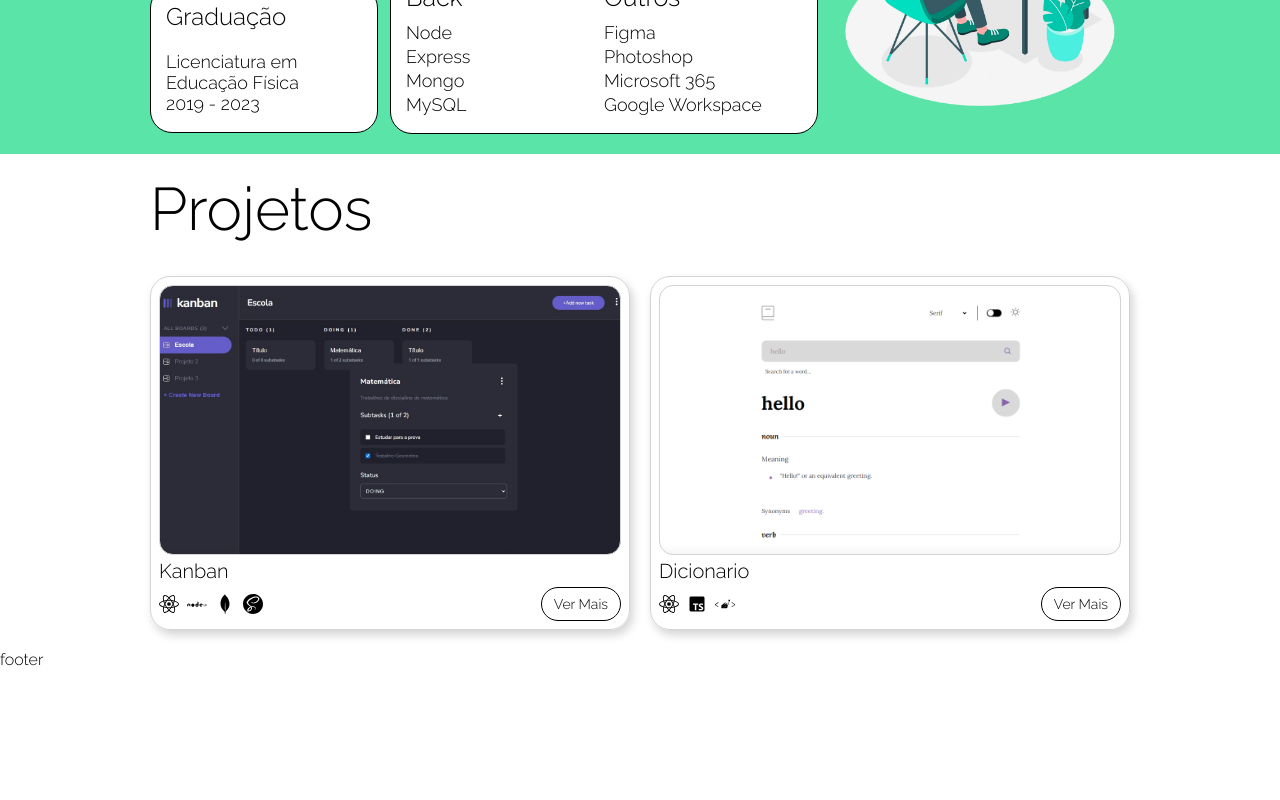
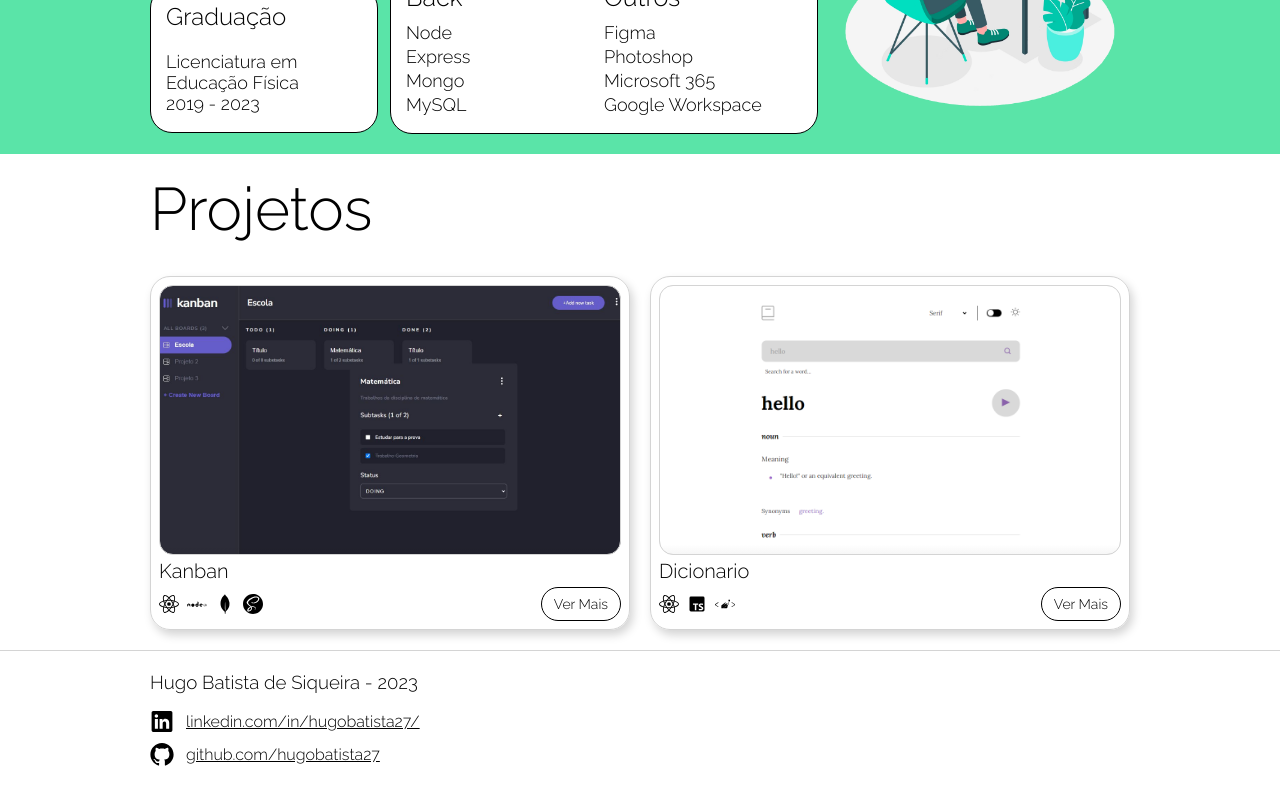
Before and after one commit to hugobatista27/portfolio, a React (Vite) app: page / in a window 1280 px wide. Shown: the part 953-1753 px from the top of the page. Built offline with nearby package versions, Linux system fonts and the light colour scheme.

Commit message:
feat: adiciona conteúdo e formata. Footer

```diff
--- a/src/components/footer/Footer.tsx
+++ b/src/components/footer/Footer.tsx
@@ -1,13 +1,61 @@
 import styled from 'styled-components';
+import { RxLinkedinLogo, RxGithubLogo } from 'react-icons/rx';
+import { ContentWidth } from '../../styles/global-style';
 
 const FooterStyle = styled.footer`
-    height: 150px;
+    border-top: 1px solid #d4d4d4;
+    padding-top: 20px;
+    margin-bottom: 30px;
+
+
+    .links {
+        margin-top: 16px;
+        & > div a {
+            display: flex;
+            align-items: center;
+            gap: 12px;
+            margin-top: 8px;
+            width: fit-content;
+        }
+
+        svg {
+            width: 24px;
+            height: 25px;
+        }
+        a, svg {
+            color: black;
+        }
+    }
+
+    @media (max-width: 650px) {
+        display: flex;
+        align-items: center;
+        padding-top: 50px;
+    }
 `;
 
 export default function Footer() {
     return (
         <FooterStyle>
-            footer
+            <ContentWidth>
+                <h3>
+                    Hugo Batista de Siqueira - 2023
+                </h3>
+                <div className='links'>
+                    <div>
+                        <a href="https://www.linkedin.com/in/hugobatista27/" target='_blank'>
+                            <RxLinkedinLogo/>
+                            linkedin.com/in/hugobatista27/
+                        </a>
+                    </div>
+                    <div>
+                        <a href="https://github.com/hugobatista27" target='_blank'>
+                            <RxGithubLogo/>
+                            github.com/hugobatista27
+                        </a>
+                    </div>
+                </div>
+            </ContentWidth>
         </FooterStyle>
     )
 }
```
